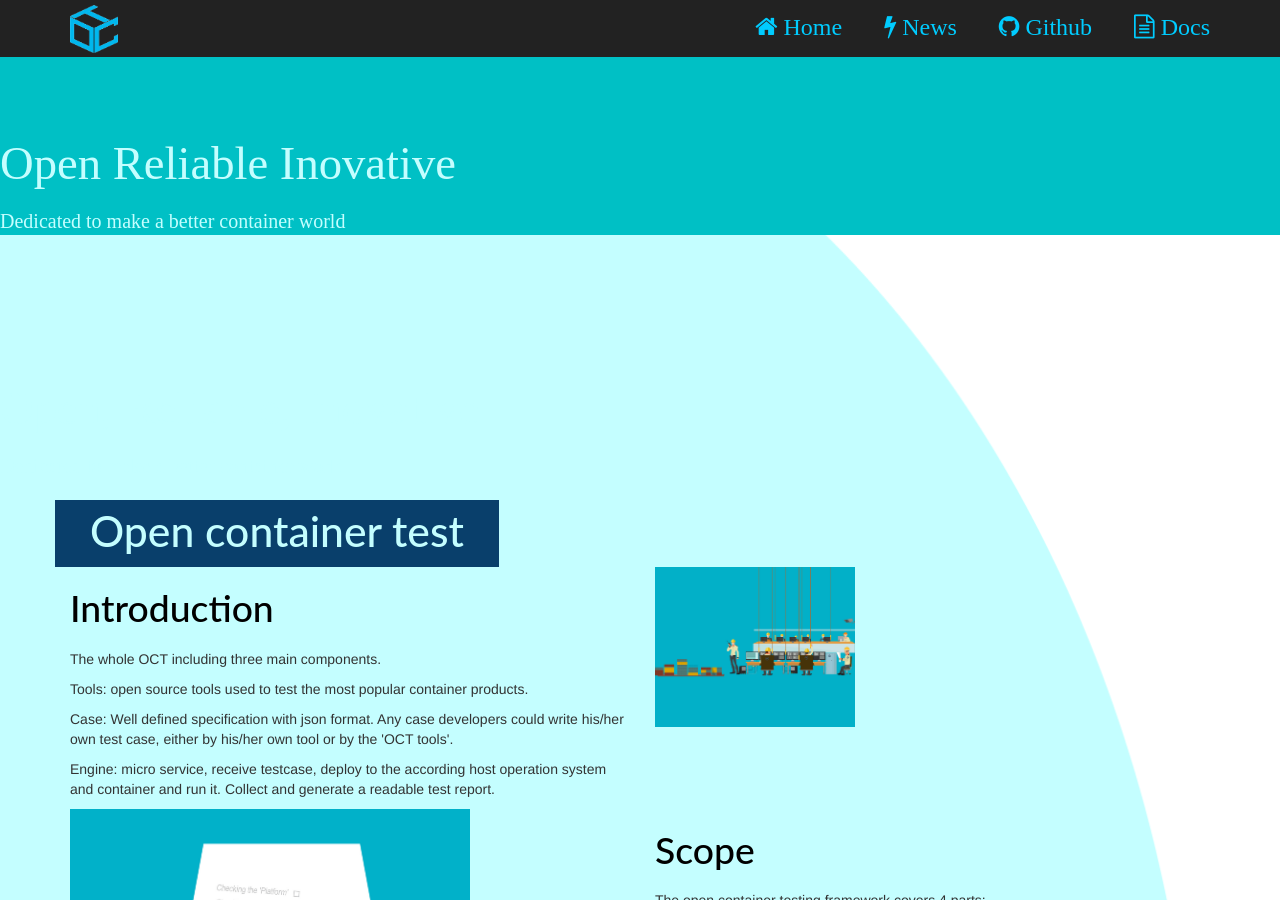
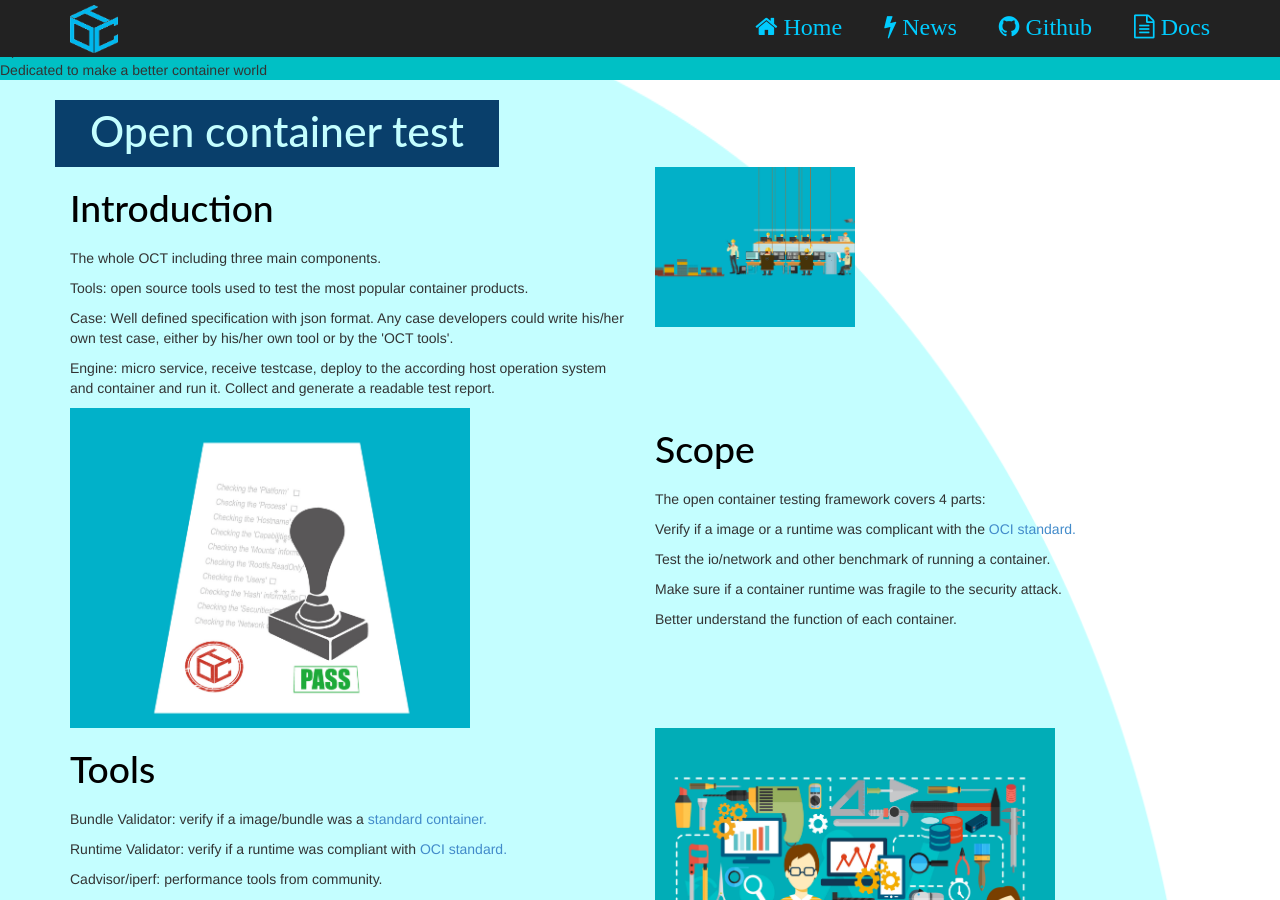
Before and after one commit to ociweb/ociweb.github.io, a Jekyll site: the page index.html, which Jekyll copies as it is, in a window 1280 px wide and 900 px high. Built offline with Jekyll 4.4.1, drawn with Linux system fonts in a browser that asks for light colours; some web fonts are replaced.

Commit message:
Update index.html

```diff
--- a/index.html
+++ b/index.html
@@ -33,24 +33,17 @@
         </div>
     </nav>
 
-
-    <div style="background-color:#00c0c5"
-                "high:500px""width:100%">
-    	<br>
-                   <div class="banner"
-                   <h1>Open Reliable Inovative</h1>
-                   </div>
-		   <div class="banner-little" <p>Dedicated to make a better container world</p>
-		   </div>
-   </div>
-
-
-		    <br>
-                   <div class="banner"
+    <div class=".heade-splash">
+    <div style="background-color:#00c0c5" >
+    	</br>
+        </br>
+                   <div class=".banner"
                    <h1>Open, Reliable, Inovative</h1>
                    </div>
-		   <div class="banner-little" <p>Dedicated to make a better container world</p>
+		   <div class=".banner-little" <p>Dedicated to make a better container world</p>
 		   </div>
+                   </div>
+		  </div>
 
 <div class="container">
     <div class="row introduction">
```
